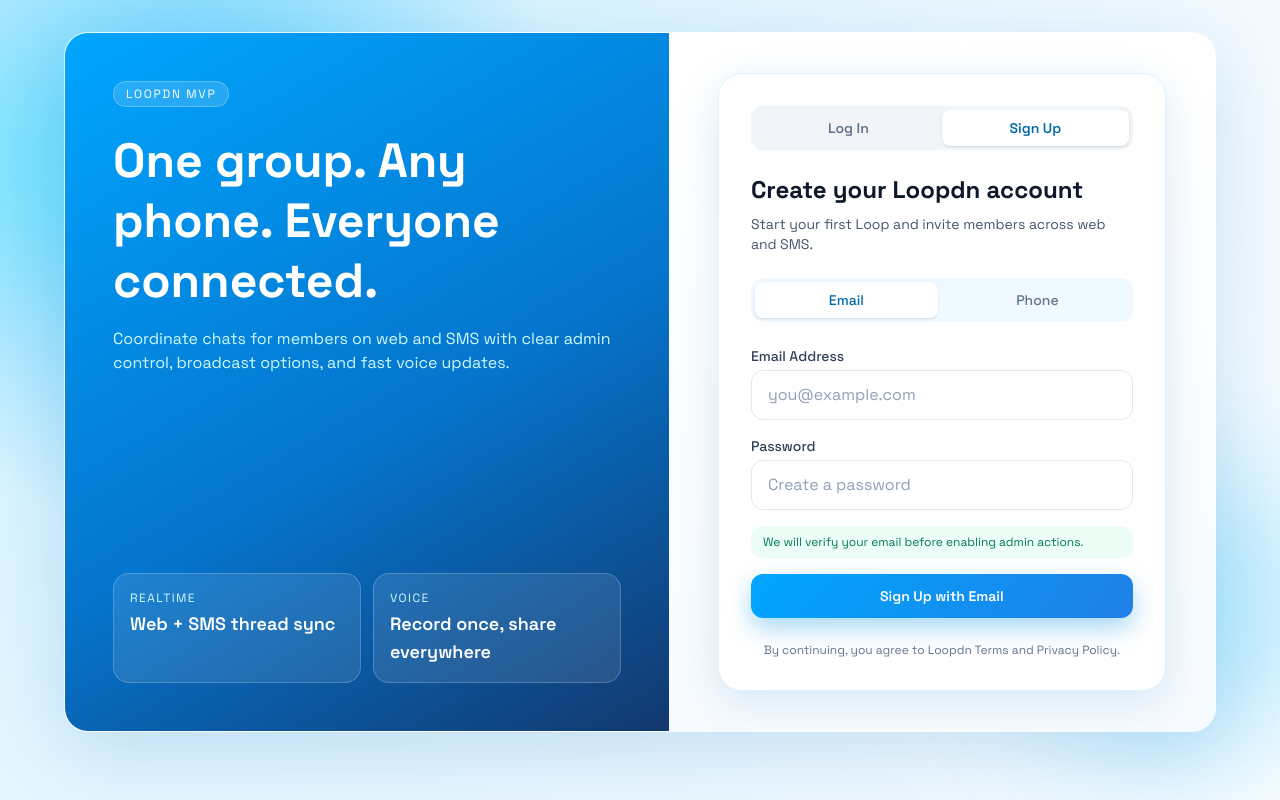
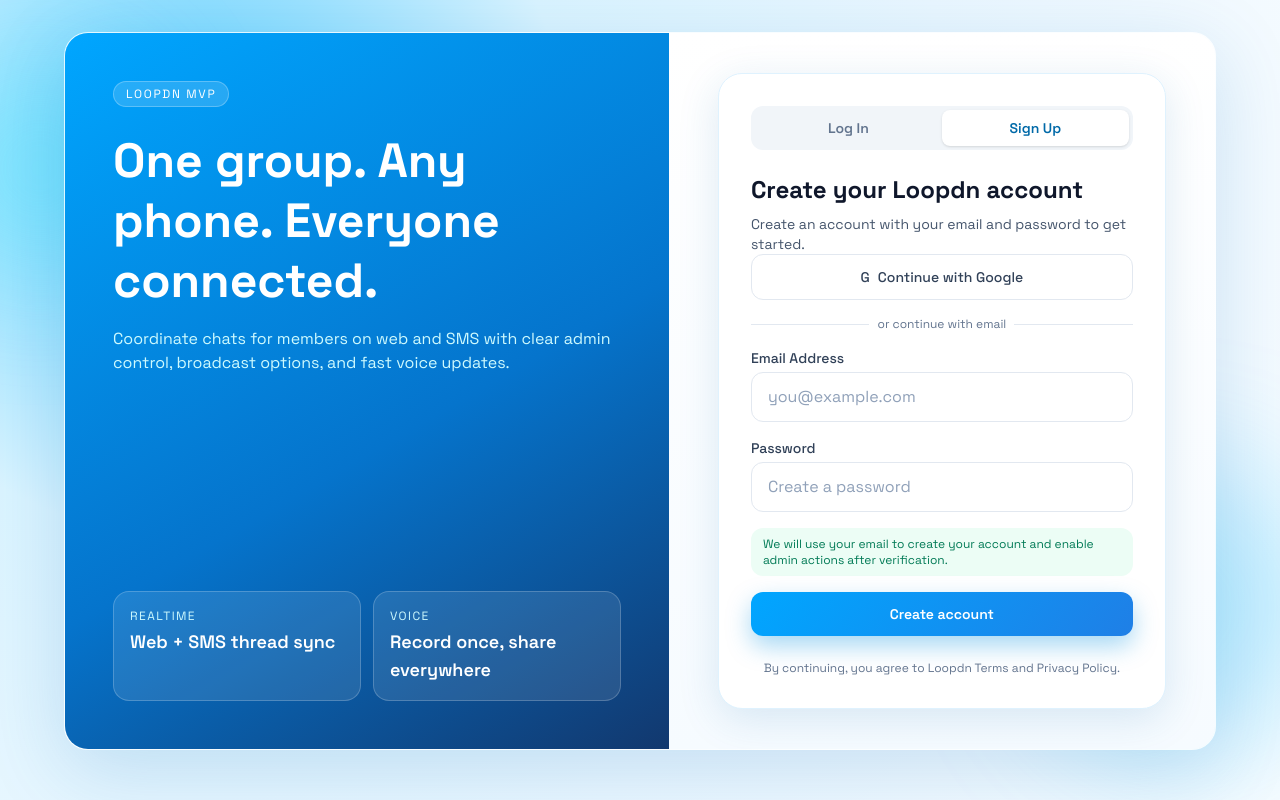
Before and after one commit to loopdn-hq/frontend-web, a Next.js app: page /signup in a window 1280 px wide. Built offline with nearby package versions, Linux system fonts and the light colour scheme; no server answers.

Commit message:
feat: setup connect with google UI

```diff
--- a/src/components/auth/AuthScreen.tsx
+++ b/src/components/auth/AuthScreen.tsx
@@ -9,7 +9,7 @@ import { LoadingSpinner } from "./LoadingSpinner";
 import { ProgressBar } from "./LoadingSkeletons";
 
 export type AuthMode = "login" | "signup";
-type ContactMode = "email" | "phone";
+type ContactMode = "email";
 
 type AuthScreenProps = {
   initialMode: AuthMode;
@@ -22,13 +22,13 @@ const panelTitle: Record<AuthMode, string> = {
 
 const panelSubTitle: Record<AuthMode, string> = {
   login: "Sign in to manage groups, members, and broadcasts.",
-  signup: "Start your first Loop and invite members across web and SMS.",
+  signup: "Create an account with your email and password to get started.",
 };
 
 export function AuthScreen({ initialMode }: AuthScreenProps) {
   const router = useRouter();
   const [authMode, setAuthMode] = useState<AuthMode>(initialMode);
-  const [contactMode, setContactMode] = useState<ContactMode>("email");
+  const [contactMode] = useState<ContactMode>("email");
   const [contact, setContact] = useState("");
   const [password, setPassword] = useState("");
   const [errors, setErrors] = useState<
@@ -39,15 +39,11 @@ export function AuthScreen({ initialMode }: AuthScreenProps) {
 
   const ctaText = useMemo(() => {
     if (authMode === "login") {
-      return contactMode === "email"
-        ? "Continue with Email"
-        : "Continue with Phone";
+      return "Continue with email";
     }
 
-    return contactMode === "email"
-      ? "Sign Up with Email"
-      : "Sign Up with Phone";
-  }, [authMode, contactMode]);
+    return "Create account";
+  }, [authMode]);
 
   async function handleSubmit(event: React.FormEvent<HTMLFormElement>) {
     event.preventDefault();
@@ -179,43 +175,22 @@ export function AuthScreen({ initialMode }: AuthScreenProps) {
               {panelSubTitle[authMode]}
             </p>
 
-            <div className="mt-6 flex gap-2 rounded-xl bg-sky-50 p-1">
             <button
               type="button"
-                onClick={() => {
-                  setContactMode("email");
-                  setContact("");
-                  setErrors({});
-                }}
               disabled={isSubmitting}
-                className={`w-1/2 rounded-lg px-3 py-2 text-sm font-medium transition ${
-                  contactMode === "email"
-                    ? "bg-white text-sky-700 shadow-sm"
-                    : "text-slate-500 hover:text-slate-700"
-                } ${isSubmitting ? "cursor-not-allowed opacity-50" : ""}`}
+              className="flex w-full items-center justify-center gap-2 rounded-xl border border-slate-200 bg-white px-4 py-3 text-sm font-medium text-slate-700 transition hover:bg-slate-50 disabled:cursor-not-allowed disabled:opacity-50"
             >
-                Email
+              <span aria-hidden="true">G</span>
+              Continue with Google
             </button>
-              <button
-                type="button"
-                onClick={() => {
-                  setContactMode("phone");
-                  setContact("");
-                  setErrors({});
-                }}
-                disabled={isSubmitting}
-                className={`w-1/2 rounded-lg px-3 py-2 text-sm font-medium transition ${
-                  contactMode === "phone"
-                    ? "bg-white text-sky-700 shadow-sm"
-                    : "text-slate-500 hover:text-slate-700"
-                } ${isSubmitting ? "cursor-not-allowed opacity-50" : ""}`}
-              >
-                Phone
-              </button>
+
+            <div className="mt-4 flex items-center gap-2 text-xs text-slate-500">
+              <div className="h-px flex-1 bg-slate-200" />
+              or continue with email
+              <div className="h-px flex-1 bg-slate-200" />
             </div>
 
-            <form className="mt-6 space-y-4" onSubmit={handleSubmit} noValidate>
-              {contactMode === "email" ? (
+            <form className="mt-4 space-y-4" onSubmit={handleSubmit} noValidate>
               <label className="block">
                 <span className="mb-1 block text-sm font-medium text-slate-700">
                   Email Address
@@ -229,21 +204,6 @@ export function AuthScreen({ initialMode }: AuthScreenProps) {
                   className="w-full rounded-xl border border-slate-200 px-4 py-3 text-slate-800 outline-none transition placeholder:text-slate-400 focus:border-sky-500 focus:ring-4 focus:ring-sky-100 disabled:cursor-not-allowed disabled:bg-slate-100 disabled:text-slate-400"
                 />
               </label>
-              ) : (
-                <label className="block">
-                  <span className="mb-1 block text-sm font-medium text-slate-700">
-                    Phone Number
-                  </span>
-                  <input
-                    type="tel"
-                    placeholder="+1 (555) 000-0000"
-                    value={contact}
-                    onChange={(event) => setContact(event.target.value)}
-                    disabled={isSubmitting}
-                    className="w-full rounded-xl border border-slate-200 px-4 py-3 text-slate-800 outline-none transition placeholder:text-slate-400 focus:border-sky-500 focus:ring-4 focus:ring-sky-100 disabled:cursor-not-allowed disabled:bg-slate-100 disabled:text-slate-400"
-                  />
-                </label>
-              )}
 
               {errors.contact && (
                 <p className="text-xs text-rose-600">{errors.contact}</p>
@@ -273,8 +233,8 @@ export function AuthScreen({ initialMode }: AuthScreenProps) {
 
               {authMode === "signup" && (
                 <p className="rounded-xl bg-emerald-50 px-3 py-2 text-xs text-emerald-700">
-                  We will verify your {contactMode} before enabling admin
-                  actions.
+                  We will use your email to create your account and enable admin
+                  actions after verification.
                 </p>
               )}
 
--- a/src/lib/auth/session.ts
+++ b/src/lib/auth/session.ts
@@ -16,15 +16,8 @@ export function isDummyCredential(payload: AuthPayload): boolean {
     payload.contact,
   );
 
-  if (payload.contactMode === "email") {
-    return (
-      normalizedInput === DUMMY_ACCOUNT.email.toLowerCase() &&
-      payload.password === DUMMY_ACCOUNT.password
-    );
-  }
-
   return (
-    normalizedInput === DUMMY_ACCOUNT.phone &&
+    normalizedInput === DUMMY_ACCOUNT.email.toLowerCase() &&
     payload.password === DUMMY_ACCOUNT.password
   );
 }
```
Lines whose indentation alone changed are shown as unchanged.
